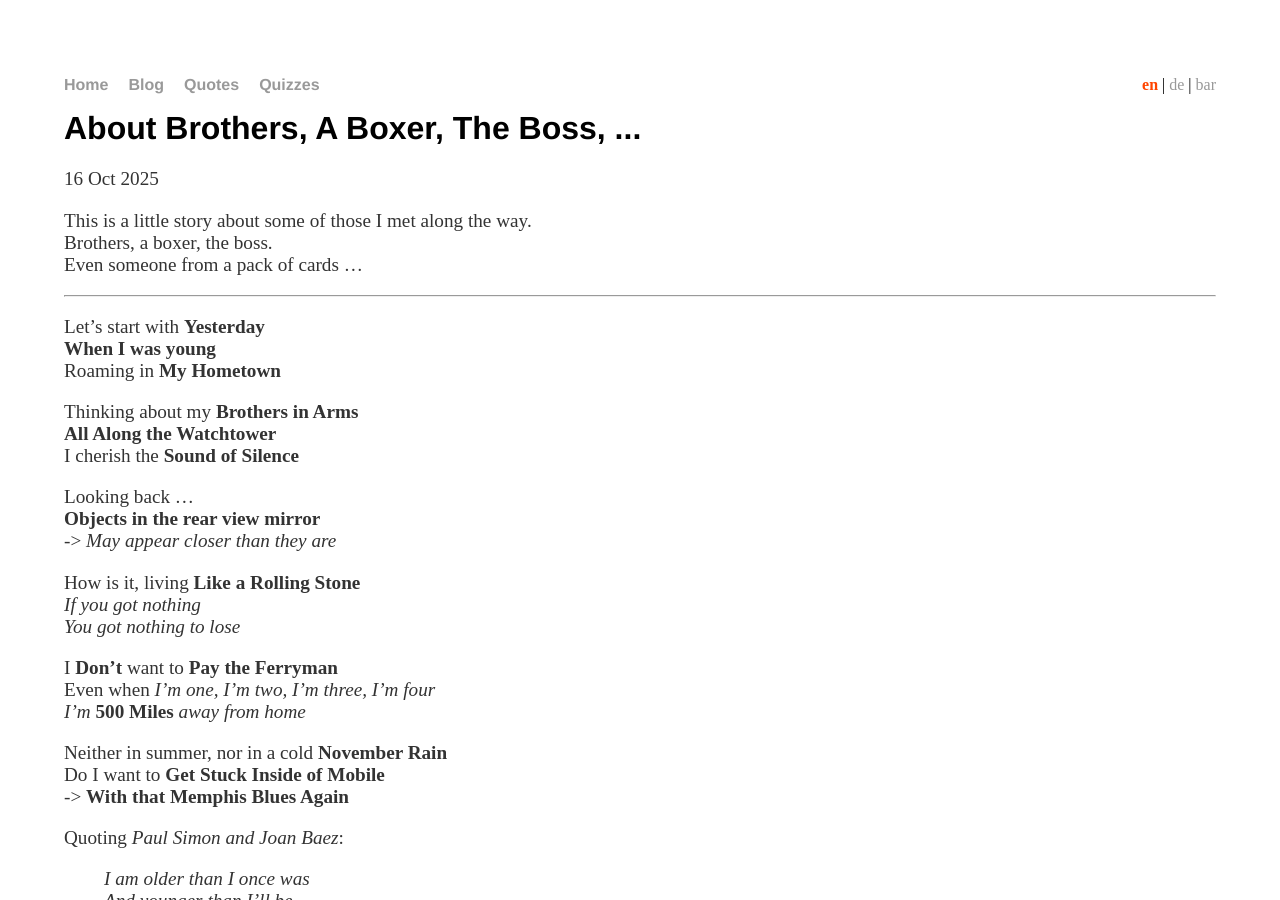
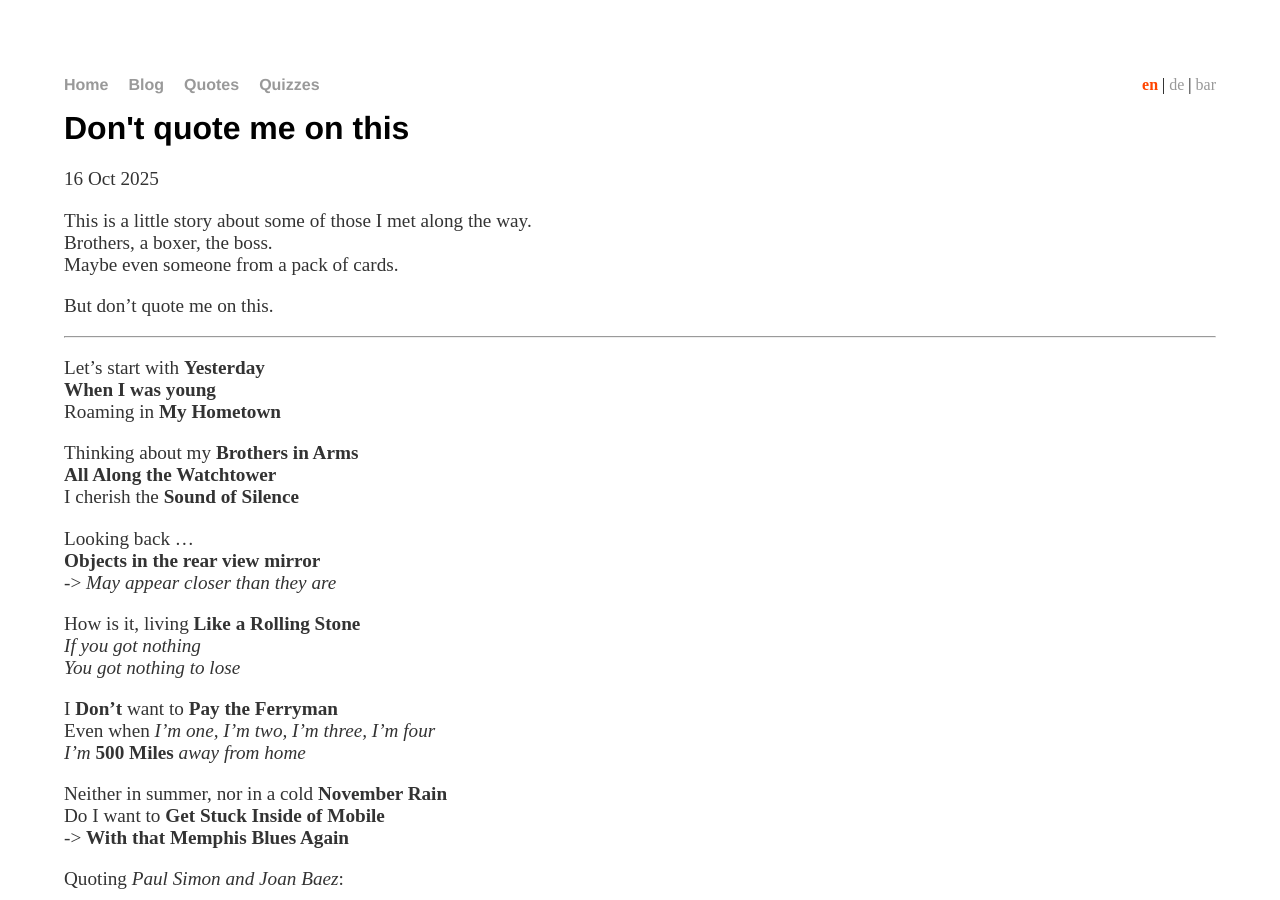
Before and after one commit to rudiverse/rudiverse.github.io, a Jekyll site: the page built from _posts/2025-10-16-Speechcraft-Speech-4.md, in a window 1280 px wide and 900 px high. Built offline with Jekyll 4.4.1, drawn with Linux system fonts in a browser that asks for light colours.

Commit message:
Change title of Speech 4

```diff
--- a/_posts/2025-10-16-Speechcraft-Speech-4.md
+++ b/_posts/2025-10-16-Speechcraft-Speech-4.md
@@ -1,5 +1,5 @@
 ---
-title: "About Brothers, A Boxer, The Boss, ..."
+title: "Don't quote me on this"
 date: 2025-10-16
 # for each of the languages (en|de|bar), indicate level (required|enhancing|minor|none)
 en: required
@@ -9,7 +9,9 @@
 
 This is a little story about some of those I met along the way.
 Brothers, a boxer, the boss.
-Even someone from a pack of cards ...
+Maybe even someone from a pack of cards.
+
+But don't quote me on this.
 
 ---
 
```
